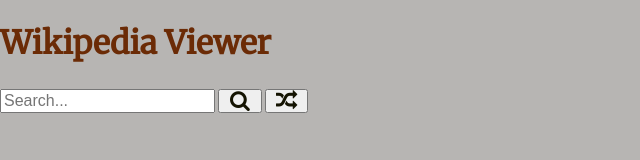
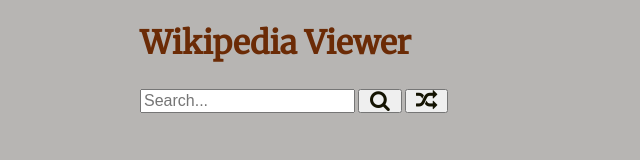
Before and after one commit to kevcomedia/wikipedia-viewer, a website built with webpack: page src/index.html in a window 1280 px wide. Shown: the whole page, without its empty margins (0-640 px from the left). Built offline with nearby package versions, Linux system fonts and the light colour scheme.

Commit message:
Reduce body max width and center
We reduced the body's max width to 1000px and gave it auto side margins
to center the entire thing

```diff
--- a/src/scss/styles.scss
+++ b/src/scss/styles.scss
@@ -13,6 +13,8 @@
   background-color: $pageBgColor;
   color: $defaultColor;
   font: 16px/1.428em 'Source Sans Pro', sans-serif;
+  margin: auto;
+  max-width: 62.5rem;
 }
 
 h1,
```
